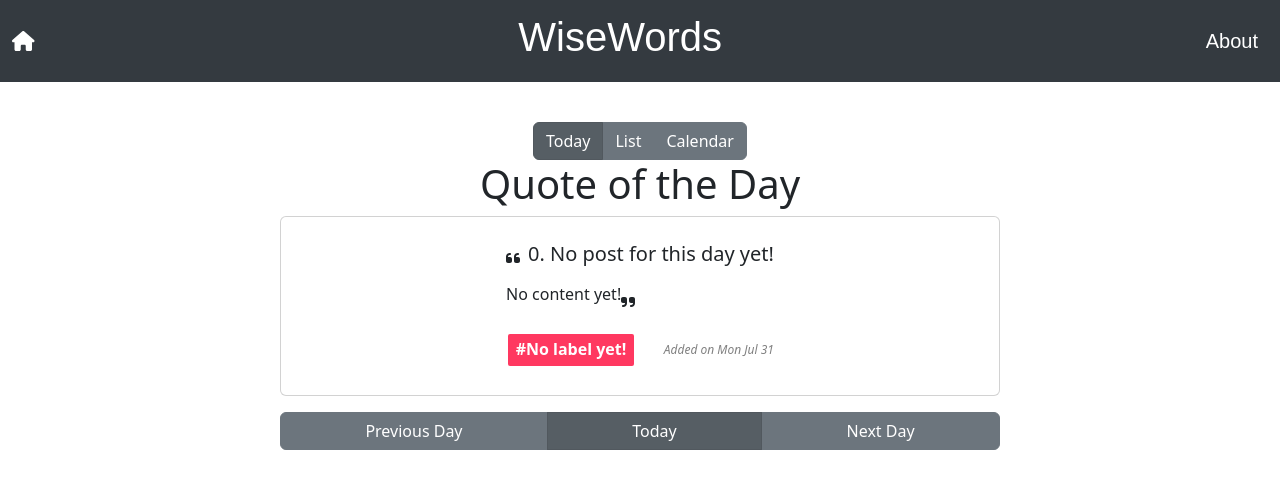
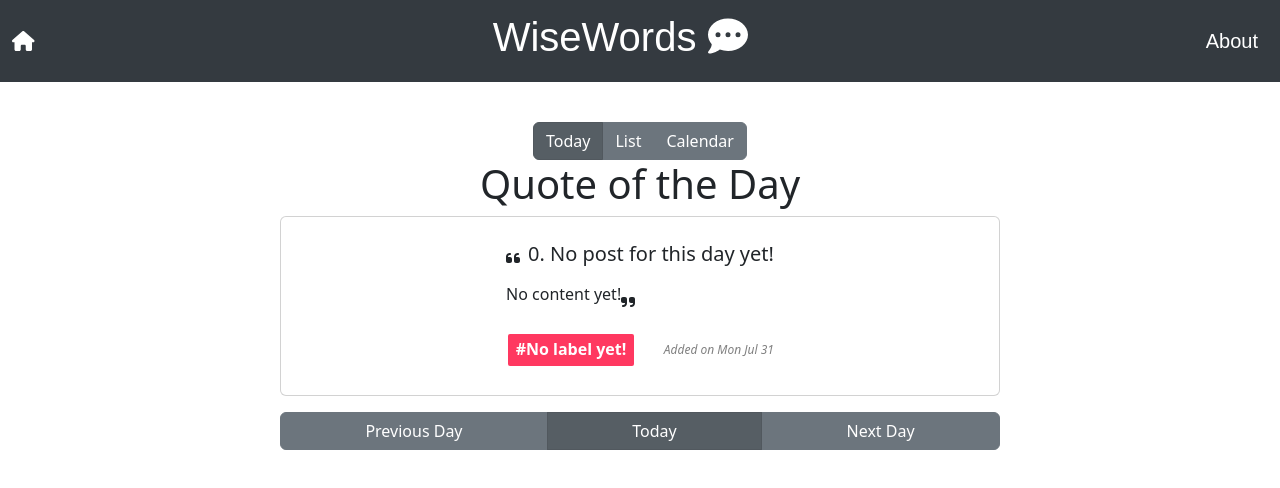
Before and after one commit to lambley/journal-frontend, a React (Create React App) app: page / in a window 1280 px wide. Shown: the top 488 px of the page. Built offline with nearby package versions, Linux system fonts and the light colour scheme; no server answers.

Commit message:
add icon to navbar

```diff
--- a/src/App.tsx
+++ b/src/App.tsx
@@ -5,7 +5,7 @@ import { AboutPage } from './Pages/AboutPage';
 import { LabelPage } from './Pages/LabelPage';
 import { Container, Navbar } from 'react-bootstrap';
 import { FontAwesomeIcon } from '@fortawesome/react-fontawesome';
-import { faHouse } from '@fortawesome/free-solid-svg-icons';
+import { faHouse, faCommentDots } from '@fortawesome/free-solid-svg-icons';
 
 function App() {
   return (
@@ -16,7 +16,7 @@ function App() {
             <FontAwesomeIcon icon={faHouse} />
           </Navbar.Brand>
           <Navbar.Brand as={Link} to="/" className="nav-link">
-            <h1>WiseWords</h1>
+            <h1>WiseWords <FontAwesomeIcon icon={faCommentDots} /></h1>
           </Navbar.Brand>
           <Navbar.Brand as={Link} to="/about" className="nav-link">
             About
```
